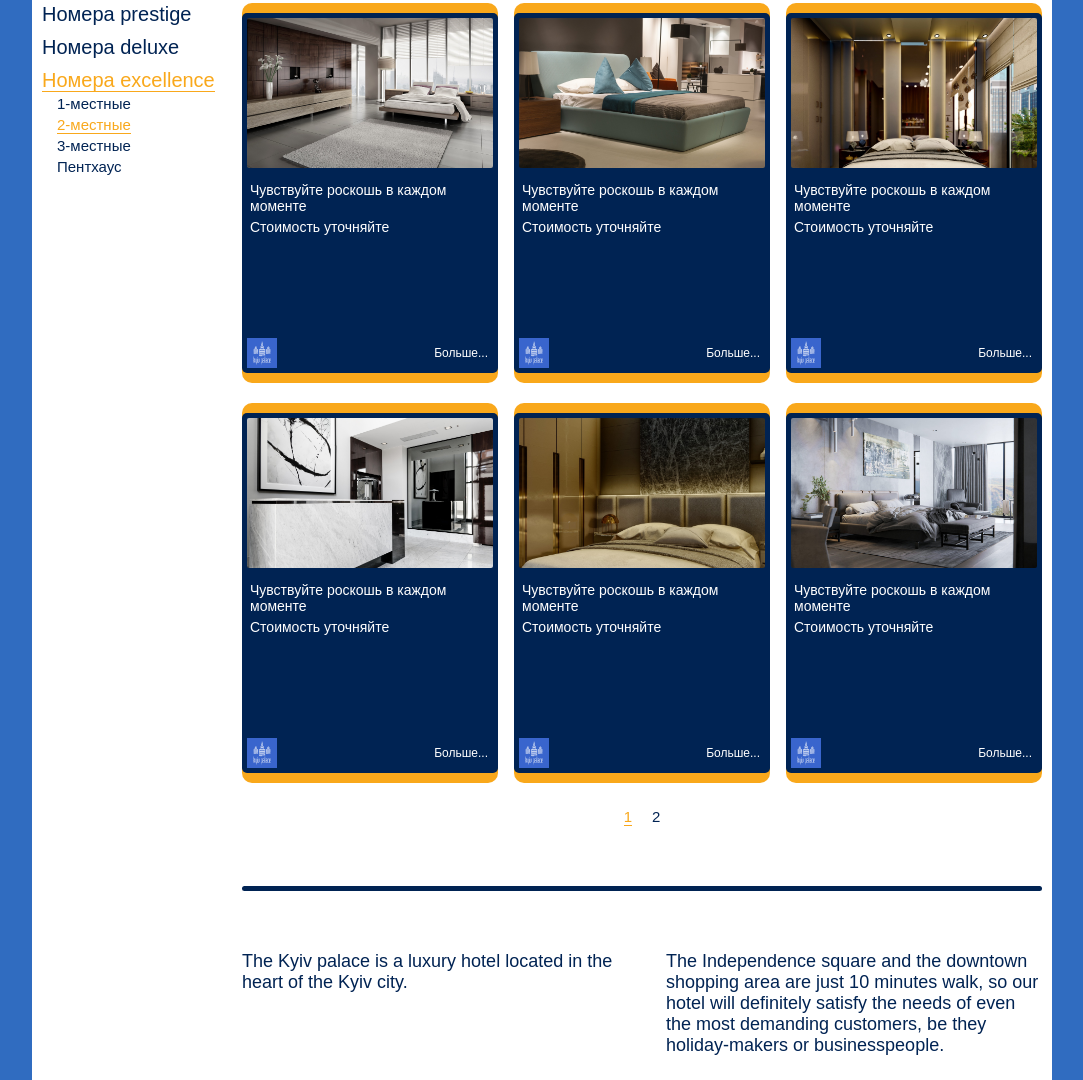
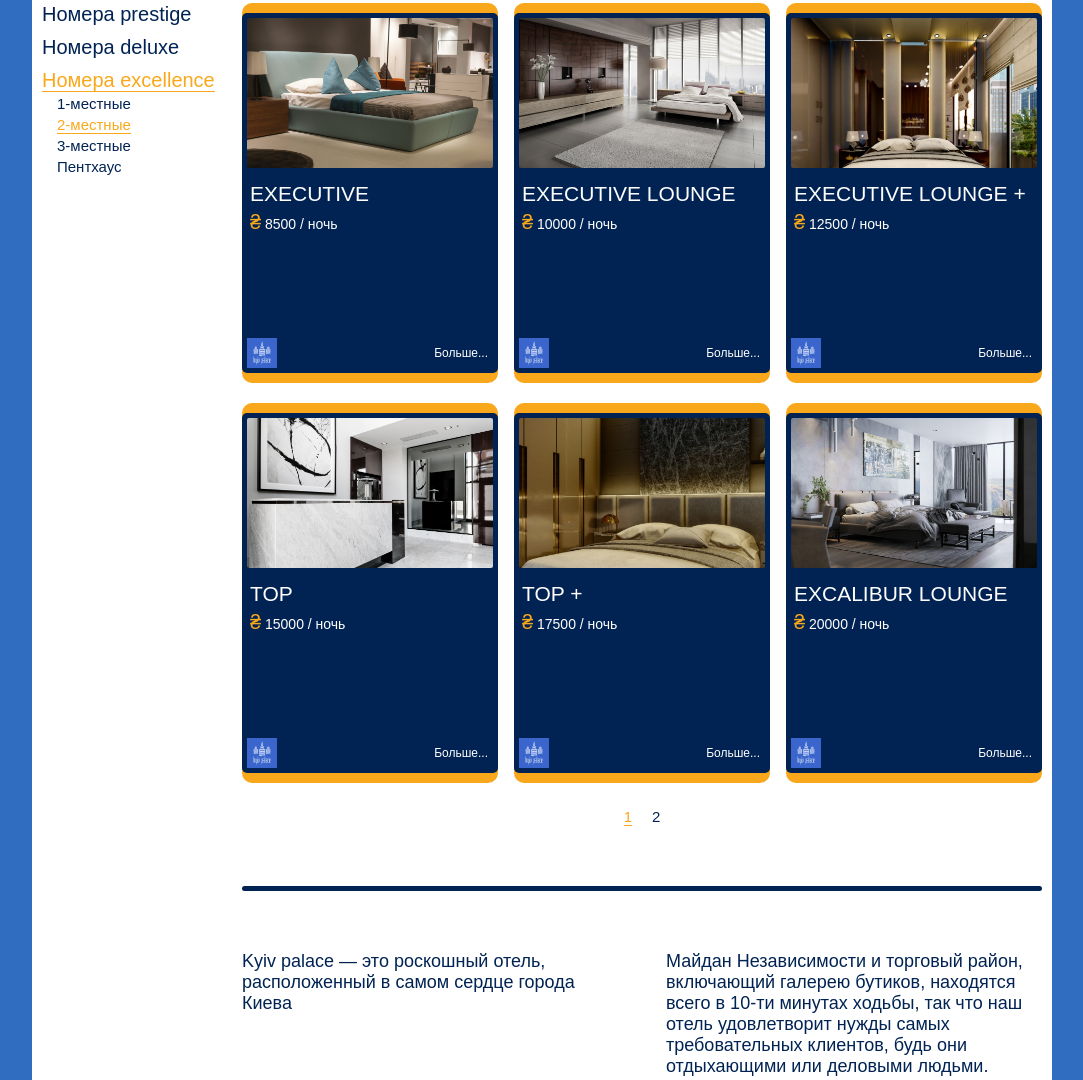
Before and after one commit to danitze/KyivPalaceWebSite, a plain HTML site: page website/index.html in a window 1280 px wide. Shown: the part 756-1836 px from the top of the page, without its empty margins (98-1181 px from the left). Drawn offline with nearby package versions, Linux system fonts and the light colour scheme.

Commit message:
Fixed descriptions

```diff
--- a/website/index.html
+++ b/website/index.html
@@ -14,7 +14,7 @@
                 <div class="company_title">
                     <img src="img/logo.png" alt="logo">
                     <div class="company_title_desc">
-                        <h2>Kyiv palace</h2>
+                        <h1>Kyiv palace</h1>
                         <p>est. 2022</p>
                     </div>
                 </div>
@@ -115,10 +115,10 @@
 
                         <div class="catalog_item_background">
                             <div class="catalog_item">
-                                <img class="catalog_img" src="img/catalog/room1.jpg" alt="room1">
+                                <img class="catalog_img" src="img/catalog/room2.jpg" alt="room1">
                                 <ul class="description_list">
-                                    <li>Чувствуйте роскошь в каждом моменте</li>
-                                    <li>Стоимость уточняйте</li>
+                                    <li><h2>Executive</h2></li>
+                                    <li><text class="pricing">₴</text> 8500 / ночь</li>
                                 </ul>
                                 <div class="item_footer">
                                     <img src="img/logo.png" alt="logo">
@@ -129,10 +129,10 @@
 
                         <div class="catalog_item_background">
                             <div class="catalog_item">
-                                <img class="catalog_img" src="img/catalog/room2.jpg" alt="room1">
+                                <img class="catalog_img" src="img/catalog/room1.jpg" alt="room2">
                                 <ul class="description_list">
-                                    <li>Чувствуйте роскошь в каждом моменте</li>
-                                    <li>Стоимость уточняйте</li>
+                                    <li><h2>Executive lounge</h2></li>
+                                    <li><text class="pricing">₴</text> 10000 / ночь</li>
                                 </ul>
                                 <div class="item_footer">
                                     <img src="img/logo.png" alt="logo">
@@ -143,10 +143,10 @@
 
                         <div class="catalog_item_background">
                             <div class="catalog_item">
-                                <img class="catalog_img" src="img/catalog/room3.jpg" alt="room1">
+                                <img class="catalog_img" src="img/catalog/room3.jpg" alt="room3">
                                 <ul class="description_list">
-                                    <li>Чувствуйте роскошь в каждом моменте</li>
-                                    <li>Стоимость уточняйте</li>
+                                    <li><h2>Executive lounge +</h2></li>
+                                    <li><text class="pricing">₴</text> 12500 / ночь</li>
                                 </ul>
                                 <div class="item_footer">
                                     <img src="img/logo.png" alt="logo">
@@ -157,10 +157,10 @@
 
                         <div class="catalog_item_background">
                             <div class="catalog_item">
-                                <img class="catalog_img" src="img/catalog/room4.jpg" alt="room1">
+                                <img class="catalog_img" src="img/catalog/room4.jpg" alt="room4">
                                 <ul class="description_list">
-                                    <li>Чувствуйте роскошь в каждом моменте</li>
-                                    <li>Стоимость уточняйте</li>
+                                    <li><h2>Top</h2></li>
+                                    <li><text class="pricing">₴</text> 15000 / ночь</li>
                                 </ul>
                                 <div class="item_footer">
                                     <img src="img/logo.png" alt="logo">
@@ -171,10 +171,10 @@
 
                         <div class="catalog_item_background">
                             <div class="catalog_item">
-                                <img class="catalog_img" src="img/catalog/room5.jpg" alt="room1">
+                                <img class="catalog_img" src="img/catalog/room5.jpg" alt="room5">
                                 <ul class="description_list">
-                                    <li>Чувствуйте роскошь в каждом моменте</li>
-                                    <li>Стоимость уточняйте</li>
+                                    <li><h2>Top +</h2></li>
+                                    <li><text class="pricing">₴</text> 17500 / ночь</li>
                                 </ul>
                                 <div class="item_footer">
                                     <img src="img/logo.png" alt="logo">
@@ -185,10 +185,10 @@
 
                         <div class="catalog_item_background">
                             <div class="catalog_item">
-                                <img class="catalog_img" src="img/catalog/room6.jpg" alt="room1">
+                                <img class="catalog_img" src="img/catalog/room6.jpg" alt="room6">
                                 <ul class="description_list">
-                                    <li>Чувствуйте роскошь в каждом моменте</li>
-                                    <li>Стоимость уточняйте</li>
+                                    <li><h2>Excalibur lounge</h2></li>
+                                    <li><text class="pricing">₴</text> 20000 / ночь</li>
                                 </ul>
                                 <div class="item_footer">
                                     <img src="img/logo.png" alt="logo">
@@ -199,10 +199,10 @@
 
                         <div class="catalog_item_background">
                             <div class="catalog_item">
-                                <img class="catalog_img" src="img/catalog/room7.jpg" alt="room1">
+                                <img class="catalog_img" src="img/catalog/room7.jpg" alt="room7">
                                 <ul class="description_list">
-                                    <li>Чувствуйте роскошь в каждом моменте</li>
-                                    <li>Стоимость уточняйте</li>
+                                    <li><h2>Lux</h2></li>
+                                    <li><text class="pricing">₴</text> 8500 / ночь</li>
                                 </ul>
                                 <div class="item_footer">
                                     <img src="img/logo.png" alt="logo">
@@ -213,10 +213,10 @@
 
                         <div class="catalog_item_background">
                             <div class="catalog_item">
-                                <img class="catalog_img" src="img/catalog/room8.jpg" alt="room1">
+                                <img class="catalog_img" src="img/catalog/room8.jpg" alt="room8">
                                 <ul class="description_list">
-                                    <li>Чувствуйте роскошь в каждом моменте</li>
-                                    <li>Стоимость уточняйте</li>
+                                    <li><h2>Premium</h2></li>
+                                    <li><text class="pricing">₴</text> 10000 / ночь</li>
                                 </ul>
                                 <div class="item_footer">
                                     <img src="img/logo.png" alt="logo">
@@ -227,10 +227,10 @@
 
                         <div class="catalog_item_background">
                             <div class="catalog_item">
-                                <img class="catalog_img" src="img/catalog/room9.jpg" alt="room1">
+                                <img class="catalog_img" src="img/catalog/room9.jpg" alt="room9">
                                 <ul class="description_list">
-                                    <li>Чувствуйте роскошь в каждом моменте</li>
-                                    <li>Стоимость уточняйте</li>
+                                    <li><h2>Premium +</h2></li>
+                                    <li><text class="pricing">₴</text> 12500 / ночь</li>
                                 </ul>
                                 <div class="item_footer">
                                     <img src="img/logo.png" alt="logo">
@@ -241,10 +241,10 @@
 
                         <div class="catalog_item_background">
                             <div class="catalog_item">
-                                <img class="catalog_img" src="img/catalog/room10.jpg" alt="room1">
+                                <img class="catalog_img" src="img/catalog/room10.jpg" alt="room10">
                                 <ul class="description_list">
-                                    <li>Чувствуйте роскошь в каждом моменте</li>
-                                    <li>Стоимость уточняйте</li>
+                                    <li><h2>Definitive</h2></li>
+                                    <li><text class="pricing">₴</text> 15000 / ночь</li>
                                 </ul>
                                 <div class="item_footer">
                                     <img src="img/logo.png" alt="logo">
@@ -255,10 +255,10 @@
 
                         <div class="catalog_item_background">
                             <div class="catalog_item">
-                                <img class="catalog_img" src="img/catalog/room11.jpg" alt="room1">
+                                <img class="catalog_img" src="img/catalog/room11.jpg" alt="room11">
                                 <ul class="description_list">
-                                    <li>Чувствуйте роскошь в каждом моменте</li>
-                                    <li>Стоимость уточняйте</li>
+                                    <li><h2>Romantic</h2></li>
+                                    <li><text class="pricing">₴</text> 10000 / ночь</li>
                                 </ul>
                                 <div class="item_footer">
                                     <img src="img/logo.png" alt="logo">
@@ -273,10 +273,10 @@
                     </div>
 
                     <div class="company_desc">
-                        <text>The Kyiv palace is a luxury hotel located in the heart of the Kyiv city.</text>
-                        <text>The Independence square and the downtown shopping area are just 10 minutes walk, so our
-                            hotel will definitely satisfy the needs of even the most demanding customers, be they
-                            holiday-makers or businesspeople.
+                        <text>Kyiv palace — это роскошный отель, расположенный в самом сердце города Киева</text>
+                        <text>Майдан Независимости и торговый район, включающий галерею бутиков, находятся всего в 10-ти
+                            минутах ходьбы, так что наш отель удовлетворит нужды самых требовательных клиентов, будь они
+                            отдыхающими или деловыми людьми.
                         </text>
                     </div>
                     <script src="scripts/pager.js"></script>
--- a/website/styles/main.css
+++ b/website/styles/main.css
@@ -7,12 +7,17 @@ html {
     scroll-behavior: smooth;
 }
 
-h2 {
+h1 {
     font-size: 30px;
     color: #fff;
     font-weight: normal;
     font-family: Arial, sans-serif;
     margin-top: 30px;
+}
+
+h2 {
+    text-transform: uppercase;
+    font-weight: normal;
 }
 
 header {
@@ -354,6 +359,11 @@ nav a {
     margin-bottom: 5px;
 }
 
+.pricing {
+    font-size: 20px;
+    color: #f9a81b;
+}
+
 .item_footer {
     display: flex;
     justify-content: space-between;
```
